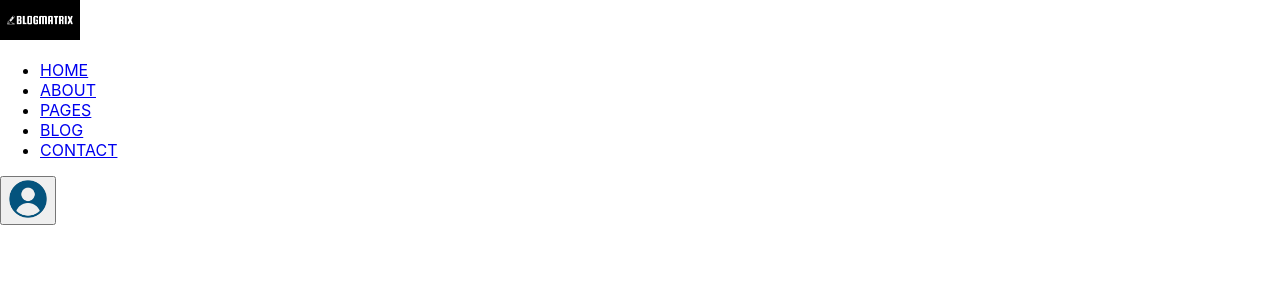
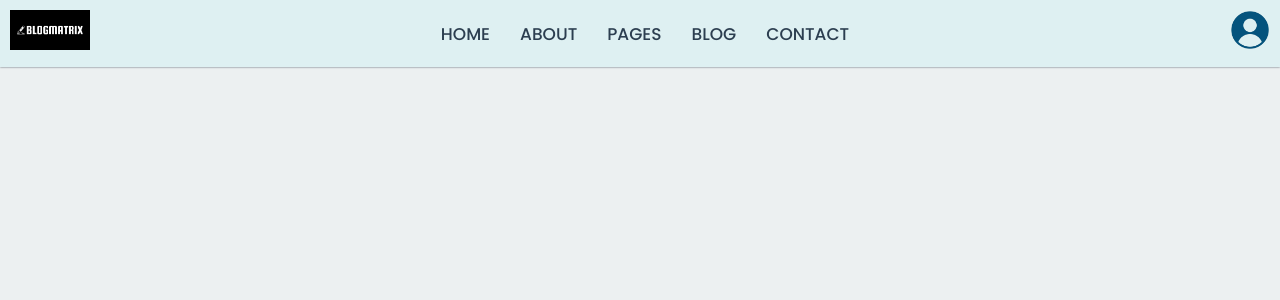
Before and after one commit to RavinduKavinda/blogmatrix, a React (Create React App) app in the folder frontend/: page / in a window 1280 px wide. Shown: the top 300 px of the page. Built offline with nearby package versions, Linux system fonts and the light colour scheme.

Commit message:
header styles

```diff
--- a/frontend/src/App.css
+++ /dev/null
@@ -1,13 +0,0 @@
-/*-----Google Fonts-----*/
-@import url('https://fonts.googleapis.com/css2?family=Bai+Jamjuree:wght@400;500;600;700&family=League+Spartan:wght@400;500;600&family=Manrope:wght@400;500;600;700;800&family=Poppins:ital,wght@0,100;0,200;0,300;0,400;0,500;0,600;0,700;0,800;0,900;1,100;1,200;1,300;1,400;1,500;1,600;1,700;1,800;1,900&family=Urbanist:ital,wght@0,100;0,200;0,300;0,400;0,500;0,600;0,700;0,800;0,900;1,100;1,200;1,300;1,400;1,500;1,600;1,700;1,800;1,900&display=swap');
-
-/*-----Base-----*/
-*{
-  padding: 0;
-  margin: 0;
-  box-sizing: border-box;
-}
-
-body {
-  font-family: 'Poppins', sans-serif;
-}
--- a/frontend/src/components/header/header.css
+++ b/frontend/src/components/header/header.css
@@ -0,0 +1,17 @@
+header{
+    background-color: #def0f2;
+    padding: 10px;
+    box-shadow: 0 0px 2px #535c68;
+    position: relative;
+    z-index: 5;
+}
+
+nav ul {
+    display: flex;
+}
+
+nav a {
+    margin-right: 30px;
+    color: #2c3e50;
+    font-weight: 500;
+}
--- a/frontend/src/index.css
+++ b/frontend/src/index.css
@@ -1,13 +1,68 @@
-body {
+/*-----Font-----*/
+@import url("https://fonts.googleapis.com/css2?family=Poppins:wght@200;300;400;500;600;700;800;900&display=swap");
+
+/*-----Base-----*/
+* {
+  padding: 0;
   margin: 0;
-  font-family: -apple-system, BlinkMacSystemFont, 'Segoe UI', 'Roboto', 'Oxygen',
-    'Ubuntu', 'Cantarell', 'Fira Sans', 'Droid Sans', 'Helvetica Neue',
-    sans-serif;
-  -webkit-font-smoothing: antialiased;
-  -moz-osx-font-smoothing: grayscale;
+  box-sizing: border-box;
 }
 
-code {
-  font-family: source-code-pro, Menlo, Monaco, Consolas, 'Courier New',
-    monospace;
+body {
+  font-family: "Poppins", sans-serif;
+  background-color: #ecf0f1;
+  color: #1e272e;
 }
+
+h1,
+h2 {
+  font-weight: 600;
+}
+
+h3 {
+  font-weight: 500;
+}
+
+a {
+  font-size: 17px;
+}
+
+ul,
+li,
+a,
+button,
+input,
+textarea {
+  border: none;
+  background: none;
+  outline: none;
+  cursor: pointer;
+  text-decoration: none;
+  list-style-type: none;
+}
+
+::placeholder {
+  font-size: 17px;
+}
+
+.flex {
+  display: flex;
+  justify-content: space-between;
+  align-items: center;
+}
+
+.flex__center {
+  display: flex;
+  justify-content: center;
+  align-items: center;
+}
+
+p {
+  color: #485460;
+  font-size: 15px;
+}
+
+label {
+  color: #9fabb7;
+  font-size: 13px;
+}
```
